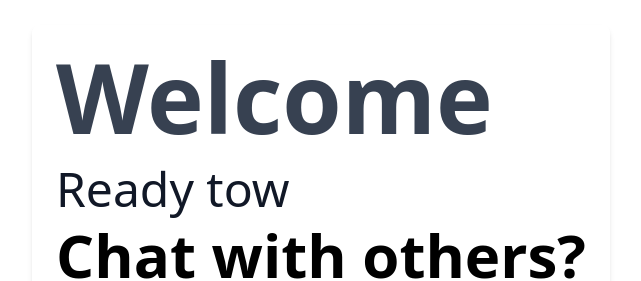
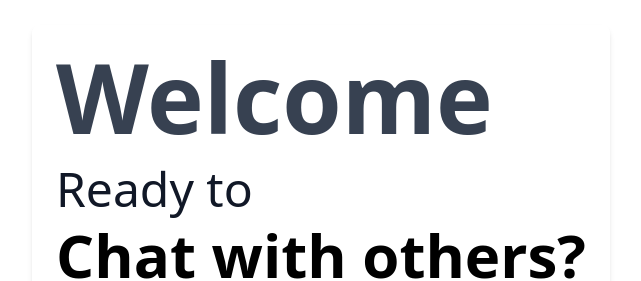
Before and after one commit to agaberr/Linkly, a React (Vite) app in the folder Frontend/: page / in a window 1280 px wide. Shown: the part 167-448 px from the top of the page, without its empty margins (319-960 px from the left). Built offline with nearby package versions, Linux system fonts and the light colour scheme.

Commit message:
bugs fixes

```diff
--- a/Frontend/src/LandingPage/LandingPage.jsx
+++ b/Frontend/src/LandingPage/LandingPage.jsx
@@ -16,7 +16,7 @@ const LandingPage = () => {
           Welcome
         </h1>
         <h1 className='text-5xl font-normal text-left text-gray-900 pt-5'>
-          Ready tow
+          Ready to
         </h1>
         <h1 className='text-6xl font-bold text-left text-black pt-3 pb-7'>
           Chat with others?
```
Also changed, not shown: Frontend/src/hooks/userSignIn.js (renamed from Frontend/src/hooks/userSignIn.jsx), Frontend/src/hooks/userSignOut.js (renamed from Frontend/src/hooks/userSignOut.jsx), Frontend/src/hooks/userSignUp.js (renamed from Frontend/src/hooks/userSignUp.jsx), 1 other file (tests, documents, lock files or other folders).
